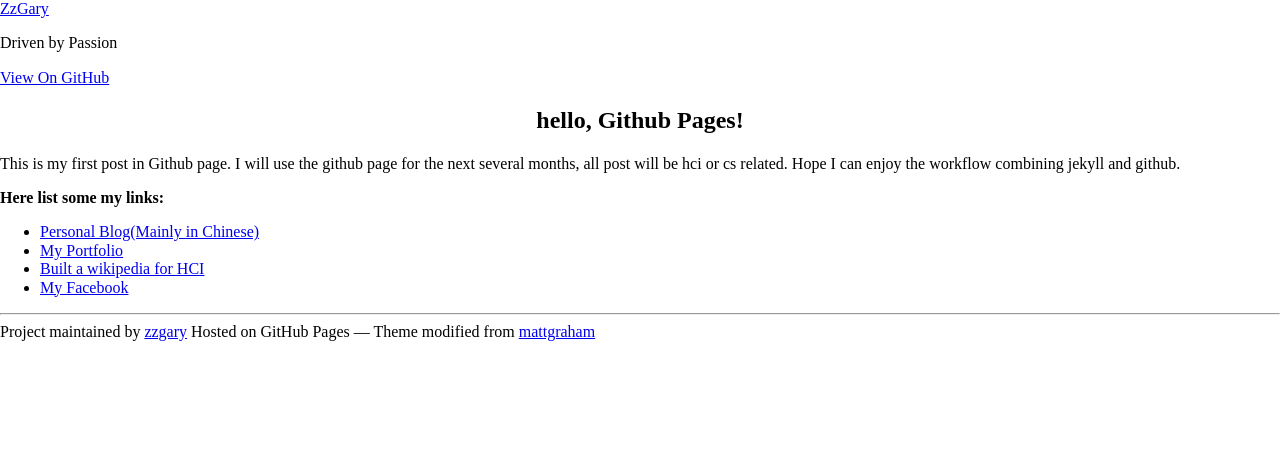
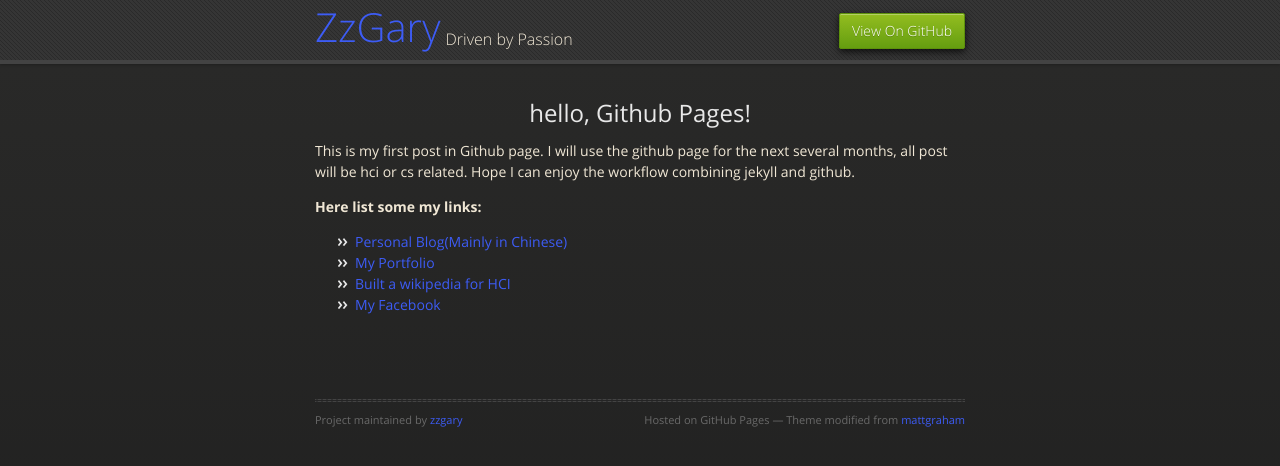
Before and after one commit to meishen1991/meishen1991.github.com, a Jekyll site: the page built from blog/_posts/2014-05-01-hello.html, in a window 1280 px wide. Shown: the top 466 px of the page. Built offline with Jekyll 4.4.1, drawn with Linux system fonts in a browser that asks for light colours; nearby versions of some CDN libraries; library files that are not in the unit come from our copies.

Commit message:
quick fix

```diff
--- a/_includes/header.html
+++ b/_includes/header.html
@@ -4,16 +4,16 @@
     <meta charset="utf-8">
     <meta http-equiv="X-UA-Compatible" content="chrome=1">
     <title>{{page.title}}</title>
-    <link rel="stylesheet" href="./css/normalize.css">
-    <link rel="stylesheet" href="./css/styles.css">
-    <link rel="stylesheet" href="./css/pygment_trac.css">
+    <link rel="stylesheet" href="/blog/css/normalize.css">
+    <link rel="stylesheet" href="/blog/css/styles.css">
+    <link rel="stylesheet" href="/blog/css/pygment_trac.css">
     <script src="https://ajax.googleapis.com/ajax/libs/jquery/1.7.1/jquery.min.js"></script>
-    <script src="./js/colortrans.js"></script>
+    <script src="/blog/js/colortrans.js"></script>
     <!--[if lt IE 9]>
       <script src="//html5shiv.googlecode.com/svn/trunk/html5.js"></script>
       <![endif]-->
     <!--[if lt IE 8]>
-    <link rel="stylesheet" href="./css/ie.css">
+    <link rel="stylesheet" href="/blog/css/ie.css">
     <![endif]-->
     <meta name="viewport" content="width=device-width, initial-scale=1, user-scalable=no">
 
```
